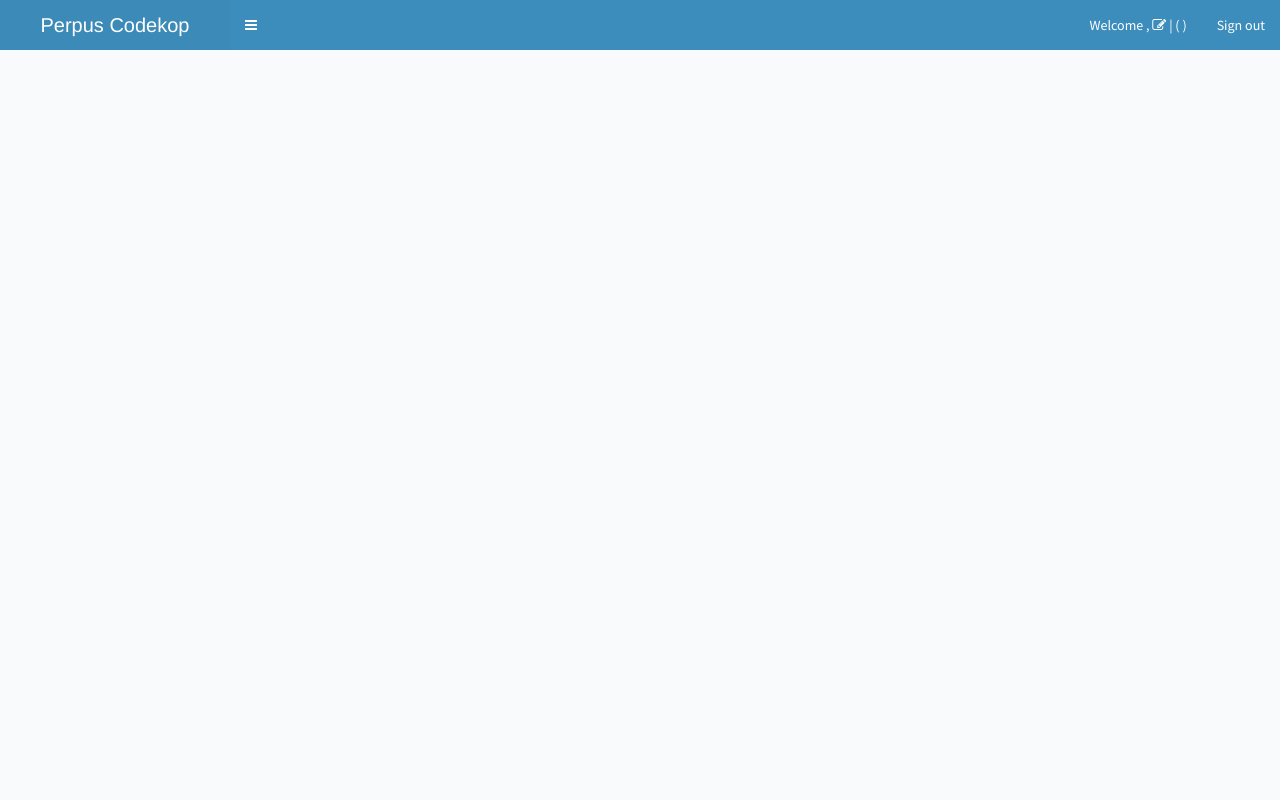
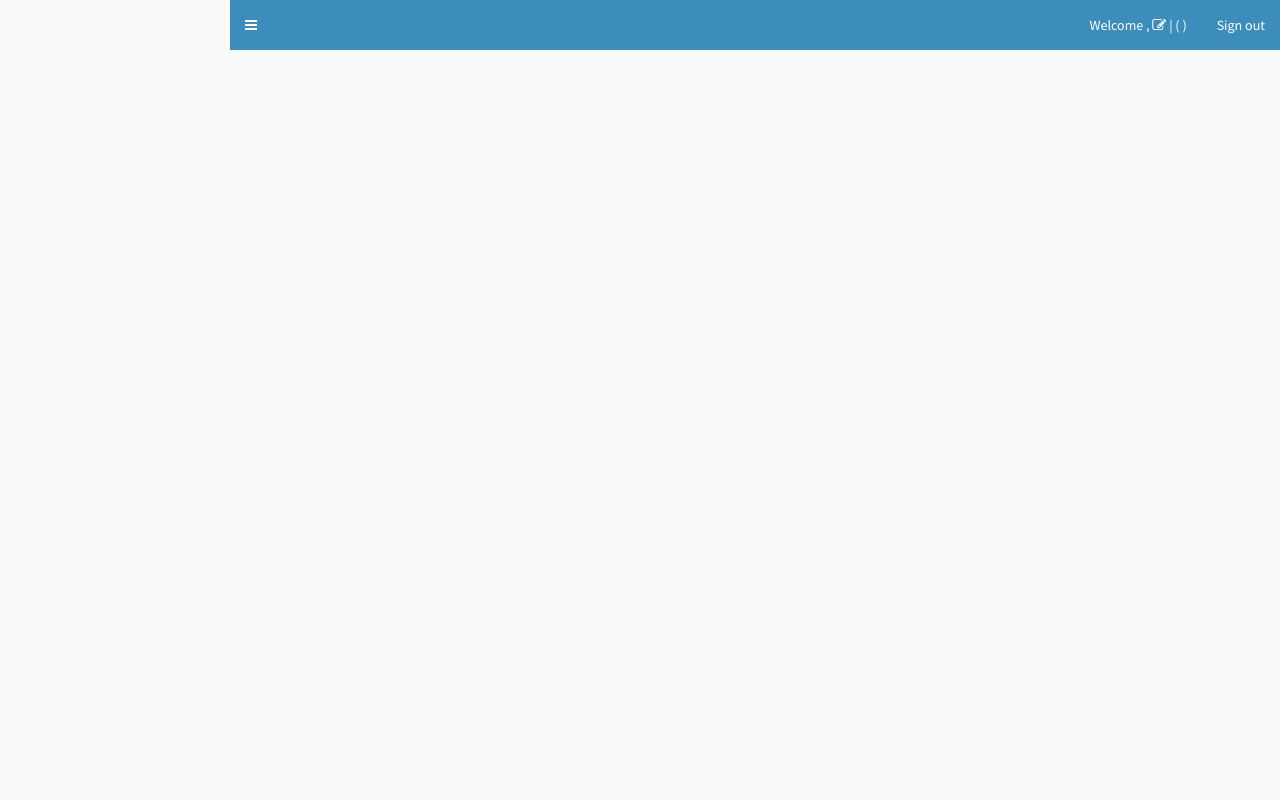
Before and after one commit to NaufalHaydar/PERPUS-SMK, a CodeIgniter app: the page made by application/views/header_view.php in a window 1280 px wide. Run offline with CodeIgniter, Linux system fonts and the light colour scheme; data comes from the database, SQL or seed files in the repository; data that the repository does not hold is empty.

Commit message:
update header

```diff
--- a/application/views/header_view.php
+++ b/application/views/header_view.php
@@ -4,7 +4,7 @@
 <head>
   <meta charset="utf-8">
   <meta http-equiv="X-UA-Compatible" content="IE=edge">
-  <title><?php echo $title_web;?> | Sistem Informasi Perpustakaan Codekop </title>
+  <title><?php echo $title_web;?> | Sistem Informasi Perpustakaan</title>
   <!-- Tell the browser to be responsive to screen width -->
 
 
@@ -57,13 +57,7 @@
 <div class="wrapper">
   <header class="main-header">
 
-    <!-- Logo -->
-    <a href="<?php echo base_url('index.php/dashboard');?>" class="logo">
-      <!-- mini logo for sidebar mini 50x50 pixels -->
-      <span class="logo-mini"><b>P</b>C</span>
-      <!-- logo for regular state and mobile devices -->
-      <span class="logo-lg">Perpus Codekop</span>
-    </a>
+
     <!-- Header Navbar: style can be found in header.less -->
     <nav class="navbar navbar-static-top">
       <!-- Sidebar toggle button-->
```
